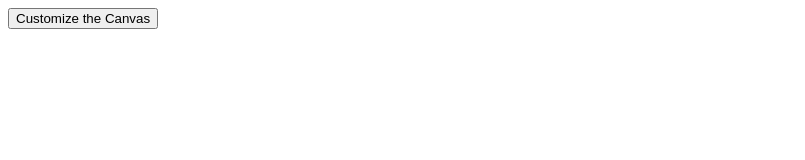
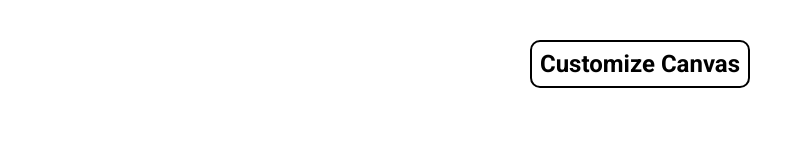
Before and after one commit to VictorFAL/odin-sketch, a plain HTML site: page index.html in a window 1280 px wide. Shown: the whole page, without its empty margins (0-805 px from the left). Drawn offline with Linux system fonts and the light colour scheme.

Commit message:
centered content + styled button

```diff
--- a/index.html
+++ b/index.html
@@ -9,7 +9,7 @@
     </head>
 
     <body>
-        <button id="btn-custom">Customize the Canvas</button>
+        <button id="btn-custom">Customize Canvas</button>
         <br/>
         <div id="canvas"></div>
     </body>
--- a/styles.css
+++ b/styles.css
@@ -1,3 +1,30 @@
+@import url('https://fonts.googleapis.com/css2?family=Roboto:wght@700&display=swap');
+
+body {
+    display: flex;
+    justify-content: center;
+    align-content: center;
+    align-items: center;
+    flex-direction: column;
+}
+
+#btn-custom {
+    margin-bottom: 32px;
+    margin-top: 32px;
+    background-color: white;
+    border: 2px;
+    border-style: solid;
+    border-radius: 10px;
+    padding: 8px 8px;
+    font-weight: 800;
+    font-size: 24px;
+    font-family: 'Roboto', sans-serif;
+}
+
+#btn-custom:hover {
+    cursor: pointer;
+}
+
 #canvas {
     width: 960px;
     height: 960px;
```
